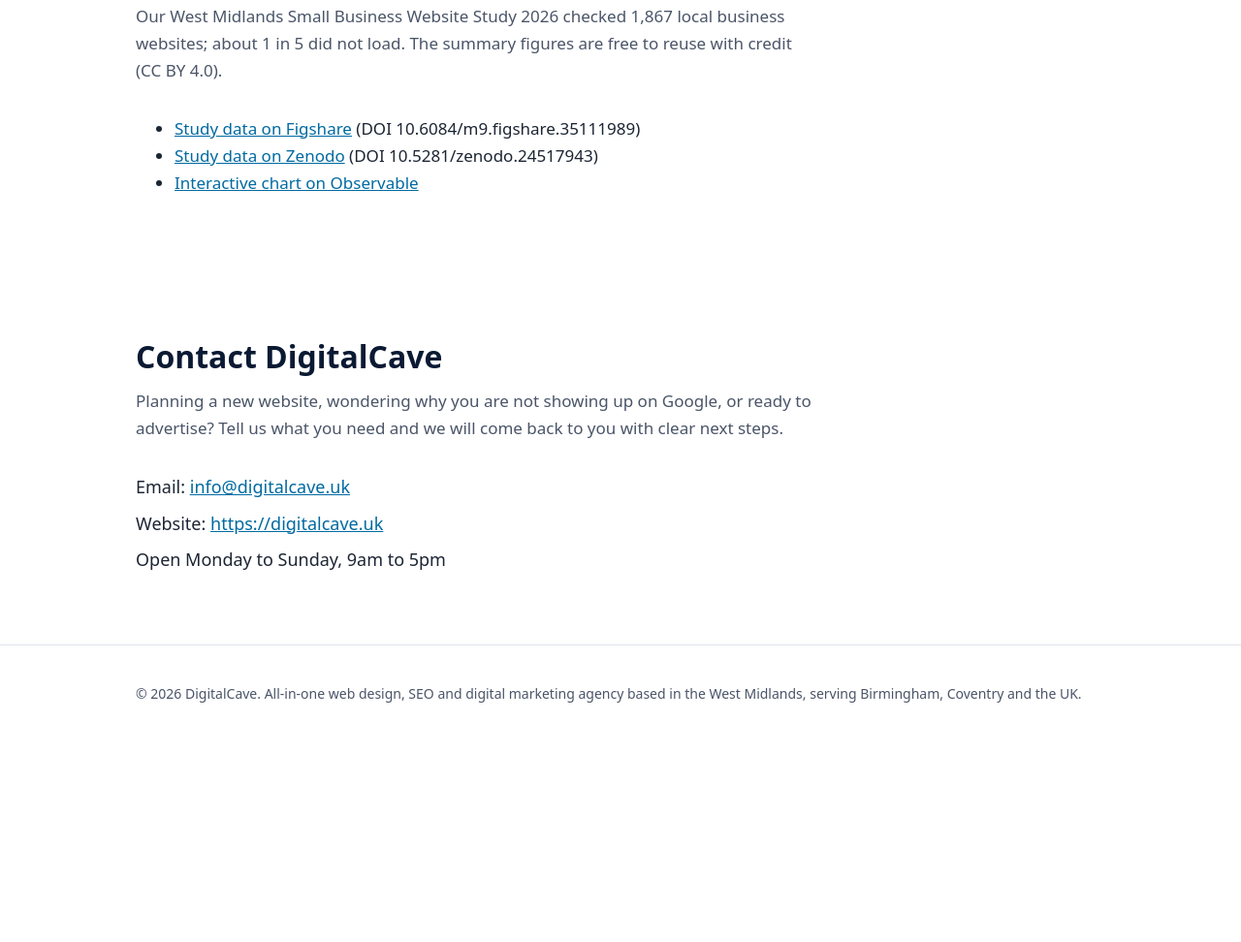
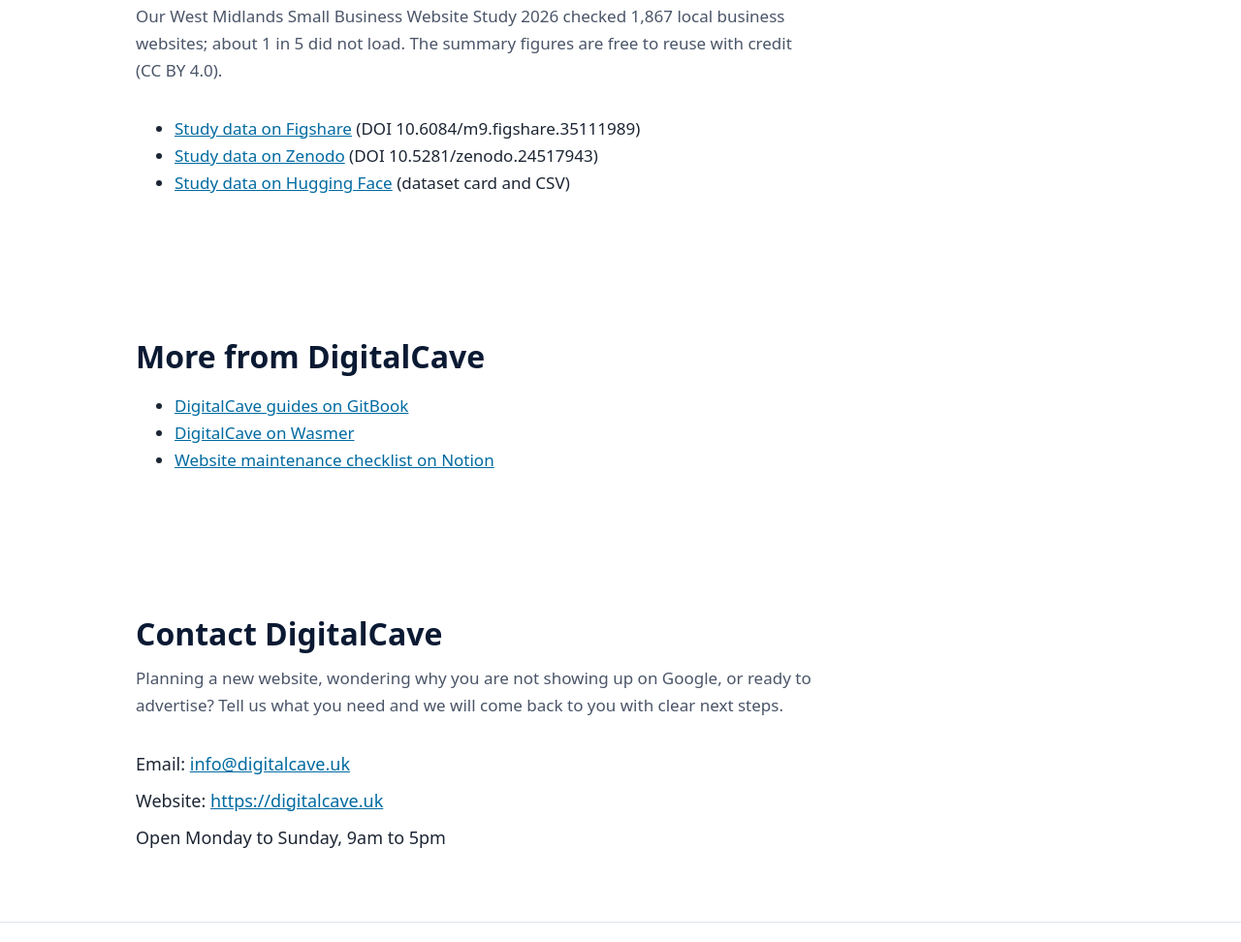
Before and after one commit to digitalcaveuk/digitalcaveuk.github.io, a plain HTML site: page index.html in a window 1280 px wide. Shown: the part 2004-2976 px from the top of the page at 97% size. Before the commit the page ends 2769 px from the top, so only its background shows below. Drawn offline with Linux system fonts and the light colour scheme.

Commit message:
Hub: replace removed Observable link with Hugging Face dataset, add More from DigitalCave

```diff
--- a/index.html
+++ b/index.html
@@ -177,7 +177,18 @@
       <ul>
         <li><a href="https://figshare.com/articles/dataset/Broken_small_business_websites_in_the_West_Midlands_2026_study_data_CSV_/35111989">Study data on Figshare</a> (DOI 10.6084/m9.figshare.35111989)</li>
         <li><a href="https://zenodo.org/records/24517943">Study data on Zenodo</a> (DOI 10.5281/zenodo.24517943)</li>
-        <li><a href="https://observablehq.com/@digitalcave/how-many-west-midlands-small-business-websites-still-work-2026">Interactive chart on Observable</a></li>
+        <li><a href="https://huggingface.co/datasets/digitalcave/west-midlands-small-business-website-study-2026">Study data on Hugging Face</a> (dataset card and CSV)</li>
+      </ul>
+    </div>
+  </section>
+
+  <section id="elsewhere" aria-labelledby="elsewhere-title">
+    <div class="wrap">
+      <h2 id="elsewhere-title">More from DigitalCave</h2>
+      <ul>
+        <li><a href="https://digitalcave.gitbook.io/digitalcave-docs/">DigitalCave guides on GitBook</a></li>
+        <li><a href="https://digitalcave.wasmer.app/">DigitalCave on Wasmer</a></li>
+        <li><a href="https://digitalcaveuk.notion.site/Website-maintenance-what-it-should-cover-and-what-to-ask-before-you-pay-4236d720375f80d3a6ffe67ac85d566a">Website maintenance checklist on Notion</a></li>
       </ul>
     </div>
   </section>
```
